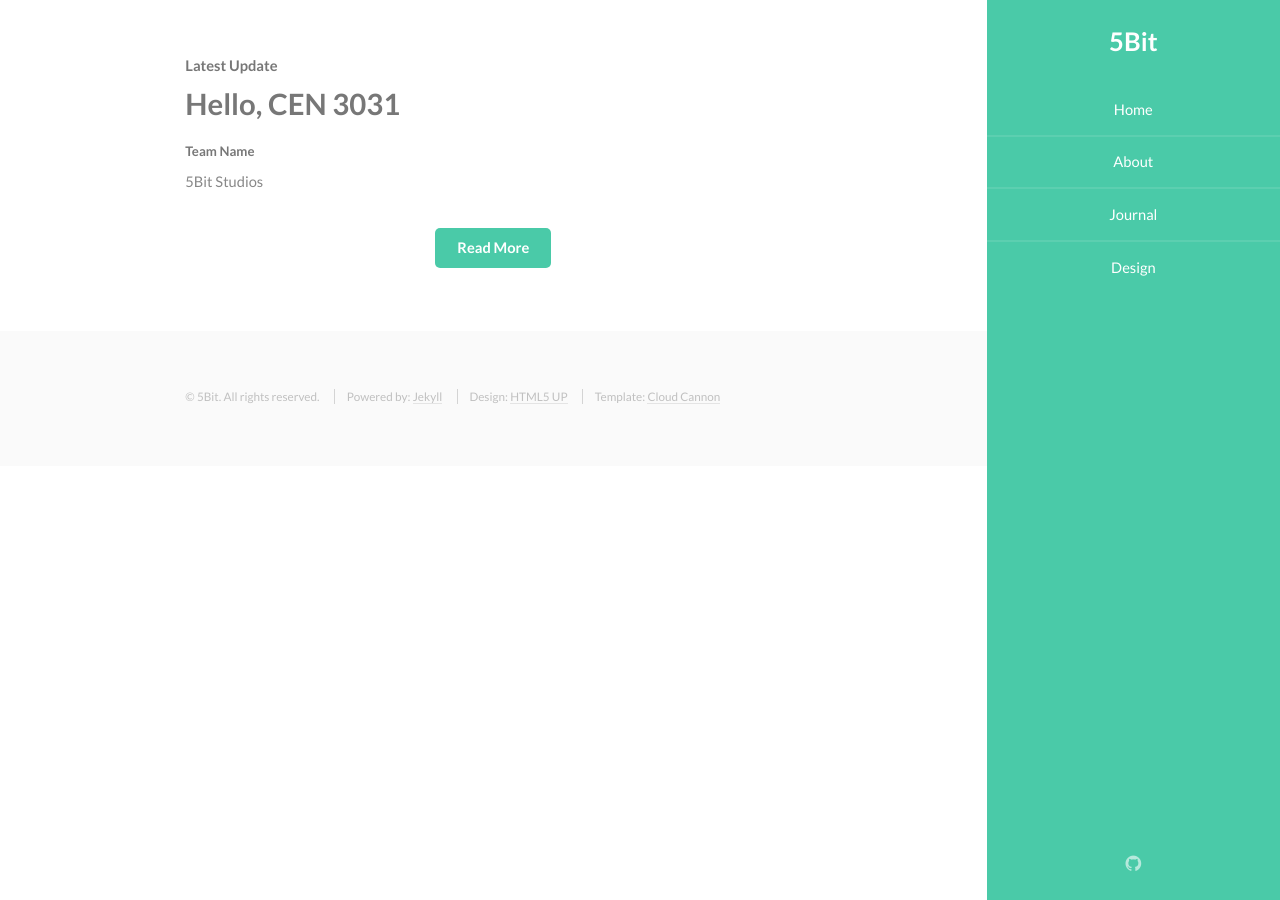
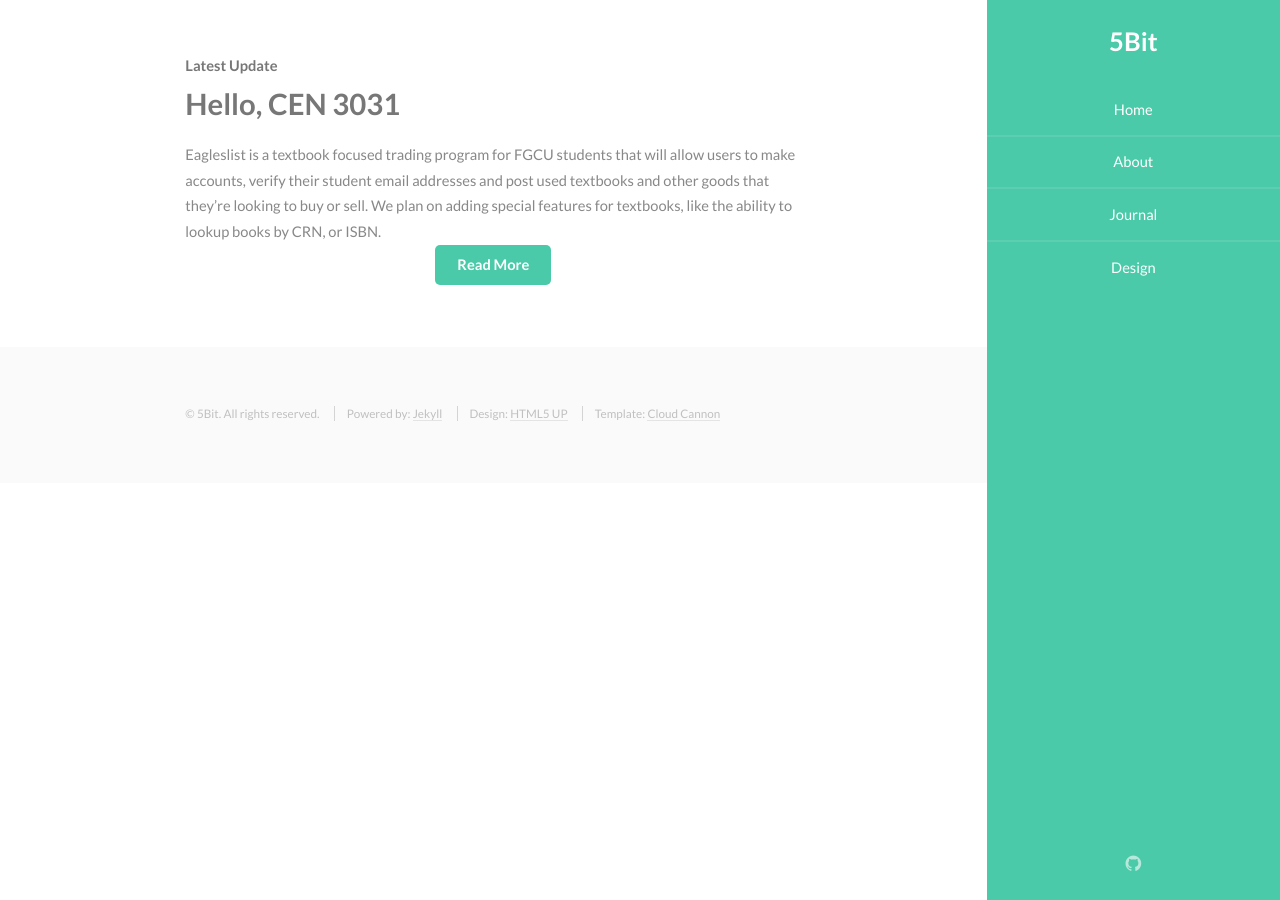
Before and after one commit to 5-Bit/5-bit.github.io, a Jekyll site: the page built from journal/index.html, in a window 1280 px wide. Built offline with Jekyll 4.4.1, drawn with Linux system fonts in a browser that asks for light colours.

Commit message:
Added excerpt for Hello, CEN article.

```diff
--- a/_posts/2015-09-03-Hello-CEN-3031.markdown
+++ b/_posts/2015-09-03-Hello-CEN-3031.markdown
@@ -3,6 +3,7 @@ layout: post
 title: "Hello, CEN 3031"
 author: "Michael MacCallum"
 date: 2015-09-03 14:30:00
+excerpt: "Eagleslist is a textbook focused trading program for FGCU students that will allow users to make accounts, verify their student email addresses and post used textbooks and other goods that they’re looking to buy or sell. We plan on adding special features for textbooks, like the ability to lookup books by CRN, or ISBN."
 ---
 
 
```
